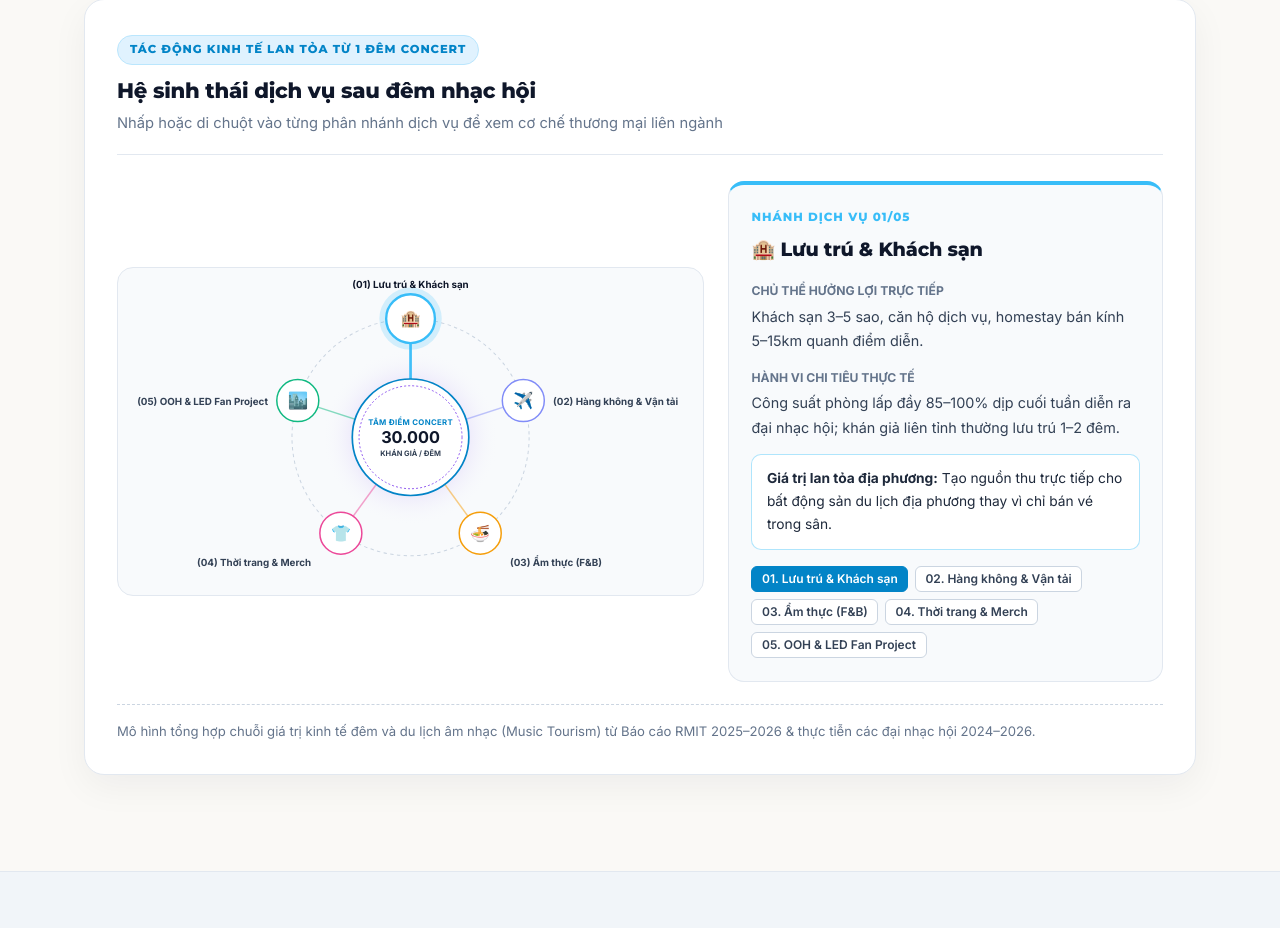
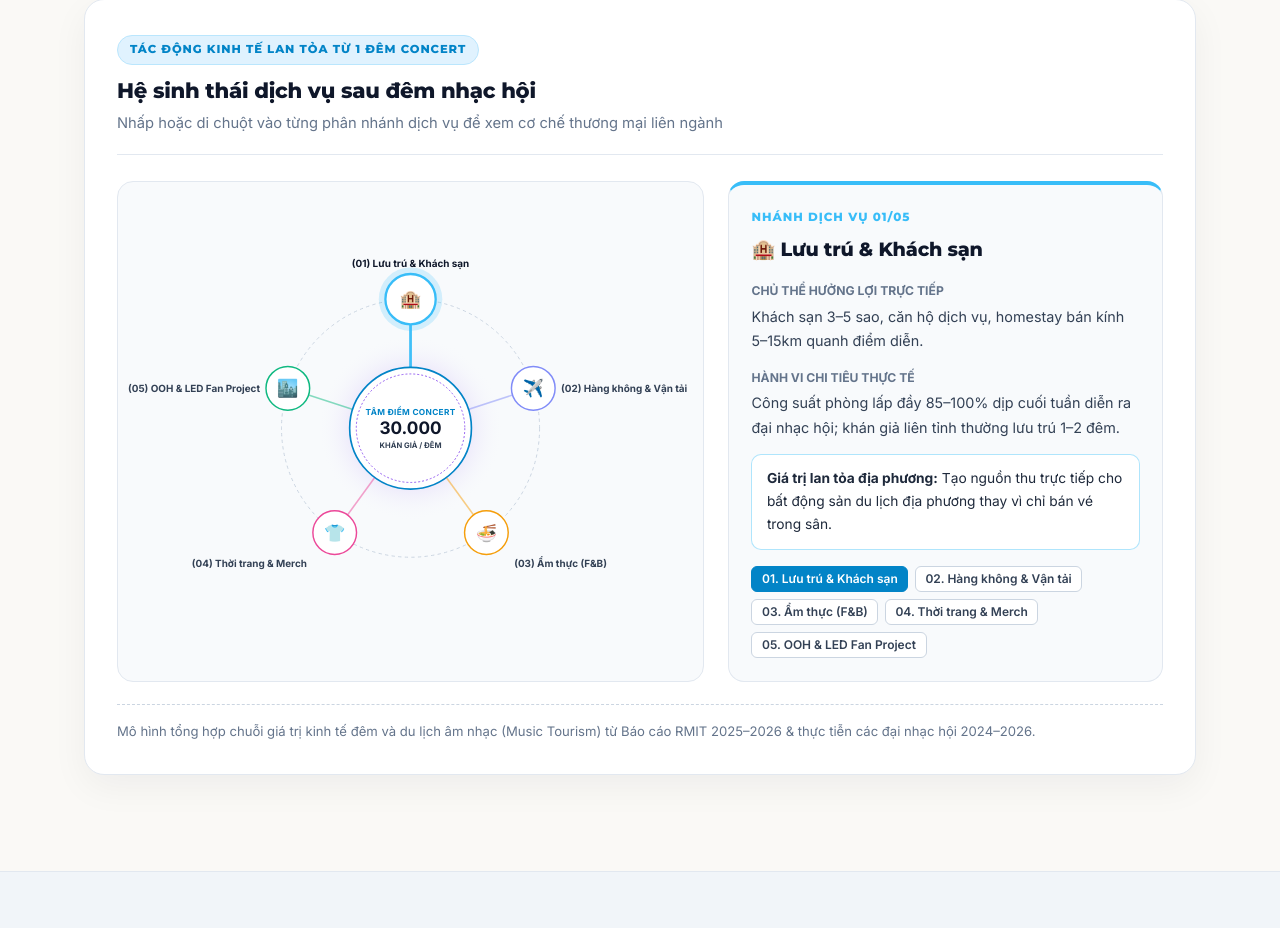
Before and after one commit to giahanluong192/mmj1, a Next.js app: page / in a window 1280 px wide. Shown: the part 5074-6002 px from the top of the page. Built offline with nearby package versions, Linux system fonts and the light colour scheme.

Commit message:
fix(layout): stretch ecosystem infographic height to match detail panel height

```diff
--- a/src/app/globals.css
+++ b/src/app/globals.css
@@ -1388,19 +1388,24 @@ textarea {
   display: grid;
   grid-template-columns: 1.35fr 1fr;
   gap: 1.5rem;
-  align-items: center;
+  align-items: stretch;
 }
 
 .ecosystem-svg-container {
   background: var(--bg-card-subtle);
   border: 1px solid var(--border-subtle);
   border-radius: 16px;
-  padding: 0.5rem;
+  padding: 0.85rem 0.5rem;
+  display: flex;
+  align-items: center;
+  justify-content: center;
+  height: 100%;
 }
 
 .ecosystem-svg {
   width: 100%;
-  height: auto;
+  height: 100%;
+  max-height: 520px;
   display: block;
 }
 
--- a/src/components/DomesticChartsSection.tsx
+++ b/src/components/DomesticChartsSection.tsx
@@ -597,9 +597,9 @@ export function ConcertEconomicInfographic() {
   const activeSpoke =
     ECOSYSTEM_SPOKES.find((s) => s.id === activeSpokeId) || ECOSYSTEM_SPOKES[0];
 
-  const centerX = 420;
-  const centerY = 238;
-  const orbitRadius = 175;
+  const centerX = 430;
+  const centerY = 285;
+  const orbitRadius = 195;
 
   return (
     <figure className="viz-card" id="vi-tri-5">
@@ -620,7 +620,7 @@ export function ConcertEconomicInfographic() {
       <div className="ecosystem-infographic-grid">
         <div className="ecosystem-svg-container">
           <svg
-            viewBox="0 0 840 460"
+            viewBox="0 0 860 580"
             className="ecosystem-svg"
             role="img"
             aria-label="Infographic tâm điểm sân vận động 30.000 khán giả tỏa ra 5 nhánh kinh tế"
@@ -643,7 +643,7 @@ export function ConcertEconomicInfographic() {
               strokeWidth="1.5"
               strokeDasharray="5 5"
             />
-            <circle cx={centerX} cy={centerY} r="130" fill="url(#stadiumCoreGlow)" />
+            <circle cx={centerX} cy={centerY} r="140" fill="url(#stadiumCoreGlow)" />
 
             {/* Connecting spokes */}
             {ECOSYSTEM_SPOKES.map((spoke) => {
@@ -660,7 +660,7 @@ export function ConcertEconomicInfographic() {
                     x2={nx}
                     y2={ny}
                     stroke={spoke.color}
-                    strokeWidth={isSelected ? 4 : 2.2}
+                    strokeWidth={isSelected ? 4.2 : 2.4}
                     strokeOpacity={isSelected ? 0.95 : 0.5}
                   />
                 </g>
@@ -672,7 +672,7 @@ export function ConcertEconomicInfographic() {
               <circle
                 cx={centerX}
                 cy={centerY}
-                r="86"
+                r="92"
                 fill="var(--bg-card)"
                 stroke="var(--accent-blue)"
                 strokeWidth="2.5"
@@ -680,19 +680,19 @@ export function ConcertEconomicInfographic() {
               <circle
                 cx={centerX}
                 cy={centerY}
-                r="76"
+                r="82"
                 fill="none"
                 stroke="var(--accent-purple)"
                 strokeWidth="1.2"
                 strokeDasharray="3 3"
               />
-              <text x={centerX} y={centerY - 18} textAnchor="middle" fill="var(--accent-blue)" fontSize="11.5" fontWeight="800" letterSpacing="0.04em">
+              <text x={centerX} y={centerY - 20} textAnchor="middle" fill="var(--accent-blue)" fontSize="12.5" fontWeight="800" letterSpacing="0.04em">
                 TÂM ĐIỂM CONCERT
               </text>
-              <text x={centerX} y={centerY + 8} textAnchor="middle" fill="var(--text-primary)" fontSize="24" fontWeight="900">
+              <text x={centerX} y={centerY + 9} textAnchor="middle" fill="var(--text-primary)" fontSize="26" fontWeight="900">
                 30.000
               </text>
-              <text x={centerX} y={centerY + 27} textAnchor="middle" fill="var(--text-secondary)" fontSize="11" fontWeight="700">
+              <text x={centerX} y={centerY + 30} textAnchor="middle" fill="var(--text-secondary)" fontSize="11.5" fontWeight="700">
                 KHÁN GIẢ / ĐÊM
               </text>
             </g>
@@ -704,9 +704,9 @@ export function ConcertEconomicInfographic() {
               const ny = centerY + Math.sin(rad) * orbitRadius;
               const isSelected = spoke.id === activeSpoke.id;
 
-              const labelYOffset = ny < centerY - 70 ? -46 : ny > centerY + 70 ? 48 : 6;
+              const labelYOffset = ny < centerY - 70 ? -48 : ny > centerY + 70 ? 52 : 6;
               const labelXOffset =
-                Math.abs(nx - centerX) < 35 ? 0 : nx < centerX ? -44 : 44;
+                Math.abs(nx - centerX) < 35 ? 0 : nx < centerX ? -42 : 42;
               const anchor =
                 Math.abs(nx - centerX) < 35
                   ? "middle"
@@ -725,7 +725,7 @@ export function ConcertEconomicInfographic() {
                     <circle
                       cx={nx}
                       cy={ny}
-                      r="46"
+                      r="48"
                       fill={spoke.color}
                       fillOpacity="0.2"
                     />
@@ -733,12 +733,12 @@ export function ConcertEconomicInfographic() {
                   <circle
                     cx={nx}
                     cy={ny}
-                    r={isSelected ? 36 : 31}
+                    r={isSelected ? 38 : 33}
                     fill="var(--bg-card)"
                     stroke={spoke.color}
                     strokeWidth={isSelected ? 3.5 : 2.2}
                   />
-                  <text x={nx} y={ny + 8} textAnchor="middle" fontSize="24">
+                  <text x={nx} y={ny + 9} textAnchor="middle" fontSize="26">
                     {spoke.icon}
                   </text>
                   <text
@@ -746,7 +746,7 @@ export function ConcertEconomicInfographic() {
                     y={ny + labelYOffset}
                     textAnchor={anchor}
                     fill={isSelected ? "var(--text-primary)" : "var(--text-secondary)"}
-                    fontSize="14.5"
+                    fontSize="15"
                     fontWeight={isSelected ? "800" : "700"}
                   >
                     ({spoke.code}) {spoke.shortTitle}
```
